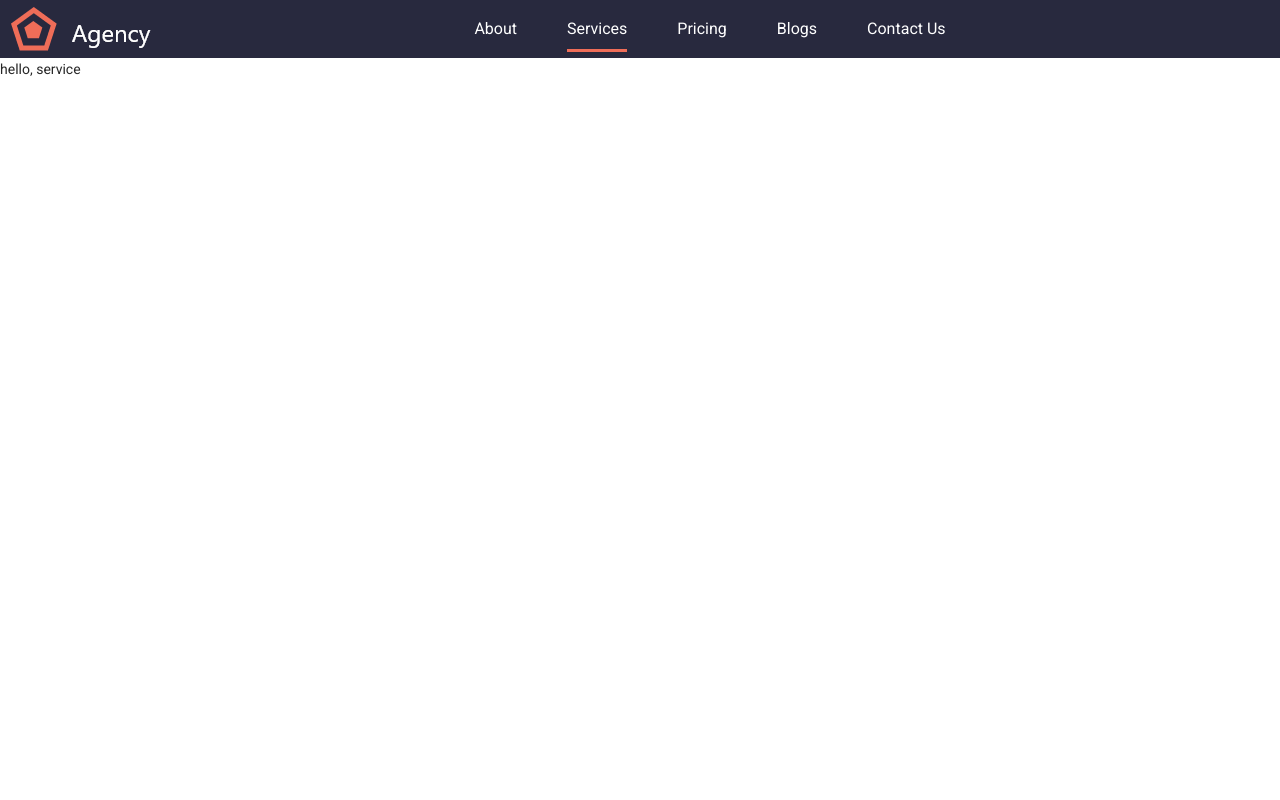
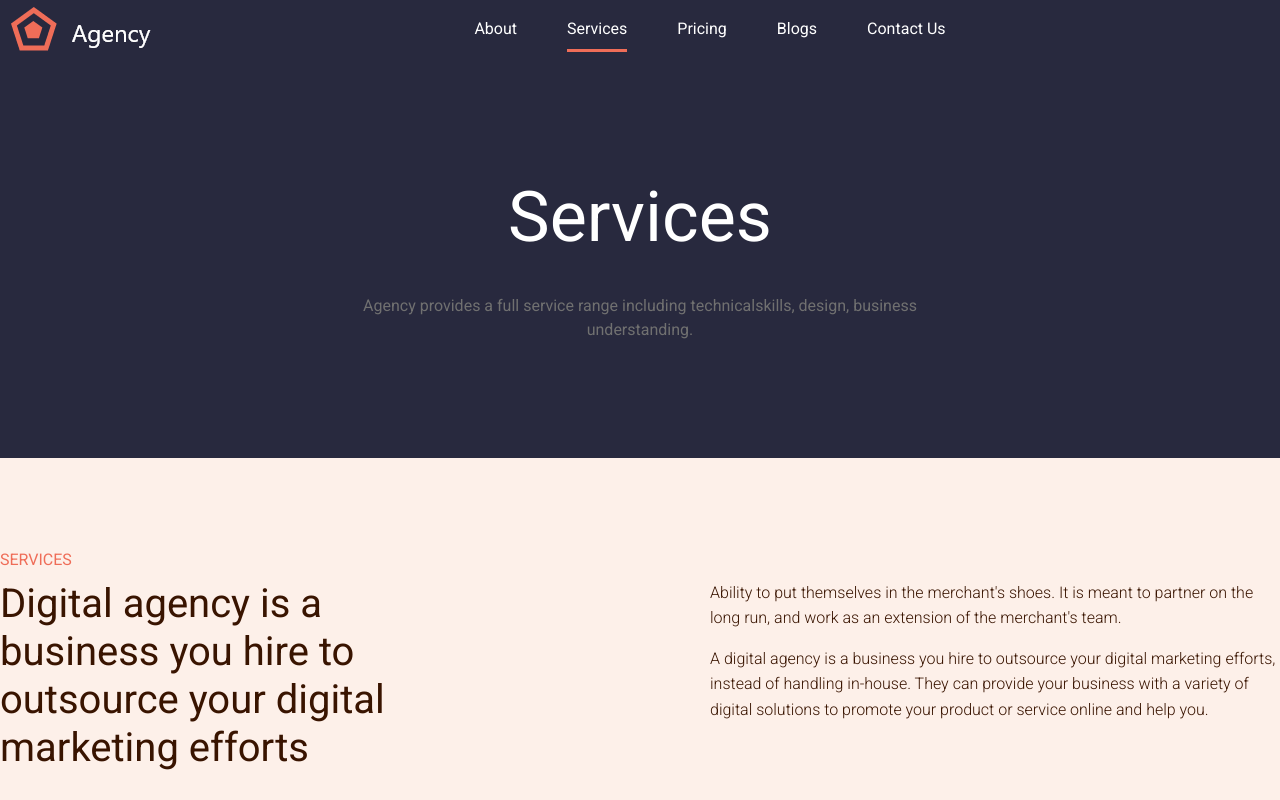
Before and after one commit to devTrailor/firstWeb, a React (Create React App) app: page /services in a window 1280 px wide. Built offline with nearby package versions, Linux system fonts and the light colour scheme.

Commit message:
Add: Service_page

```diff
--- a/src/components/Copyright/Copyright.js
+++ b/src/components/Copyright/Copyright.js
@@ -4,7 +4,19 @@ const Copyright = () => {
 
 
     return (
-        <div className='copyright container' style={{ textAlign: "center" , fontWeight: "500" }}>&copy; Ritik_Sharma</div>
+        <div className='copyright container' style={{ textAlign: "center", fontWeight: "500" }}>
+            <div>
+                Copyright © 2022. All rights reserved.
+            </div>
+            <div className="policy">
+                <p className="terms">Terms of use</p>
+                <p className="privacy">Privacy and Policy</p>
+            </div>
+
+
+
+
+        </div>
     )
 }
 
--- /dev/null
+++ b/src/components/SectionIntro/SectionIntro.js
@@ -0,0 +1,14 @@
+import React from 'react'
+// Styles
+import "./style.scss"
+
+const SectionIntro = (props) => {
+  return (
+    <div className='section-intro container'>
+    <h1 className="title">{props.title}</h1>
+    <p className="description">{props.intro_para}</p>
+    </div>
+  )
+}
+
+export default SectionIntro
--- /dev/null
+++ b/src/components/SectionIntro/style.scss
@@ -0,0 +1,15 @@
+@import "../../styles/variables/colors";
+.section-intro {
+    .title {
+        font-size: 70px;
+        color: $white;
+        text-align: center;
+    }
+    .description {
+        font-size: 16px;
+        text-align: center;
+        max-width: 570px;
+        margin: 0 auto;
+        color: #707070;
+    }
+}
--- /dev/null
+++ b/src/components/contactHeroposter/ContactHero.js
@@ -0,0 +1,26 @@
+import { Button } from 'antd'
+import React from 'react'
+import { Link } from 'react-router-dom'
+// styles
+import './style.scss'
+
+const ContactHero = (props) => {
+    return (
+        <div className='contact_hero'>
+            <div className="text_info">
+                <h3 className="title">{props.title}</h3>
+                <p className="description">{props.para}</p>
+                <div className="contact_btn">
+                    <Button>
+                        <Link to= {props.path}>{props.btn_name}</Link>
+                    </Button>
+                </div>
+            </div>
+            <div className="poster">
+                <img src={props.poster} alt="Loading...." />
+            </div>
+        </div>
+    )
+}
+
+export default ContactHero
--- /dev/null
+++ b/src/components/contactHeroposter/style.scss
@@ -0,0 +1,29 @@
+@import "../../styles/variables/colors";
+.contact_hero {
+    display: flex;
+    justify-content: space-between;
+    align-items: center;
+    .text_info {
+        padding: 0 45px;
+        .title {
+            font-size: 56px;
+            max-width: 329px;
+            color: $white;
+        }
+        .description {
+            font-size: 16px;
+            max-width: 470px;
+            color: #707070;
+            font-weight: 100;
+        }
+        .contact_btn {
+            .ant-btn {
+                border-radius: 5px;
+                padding: 7px 9px;
+                a {
+                    color: $black;
+                }
+            }
+        }
+    }
+}
--- a/src/components/howWork/style.scss
+++ b/src/components/howWork/style.scss
@@ -5,6 +5,7 @@
     gap: 150px;
     border-bottom: 1px solid #f3d1bf;
     flex-wrap: wrap;
+    justify-content: space-between;
     padding: 90px 0;
     .projects {
         max-width: 500px;
--- a/src/pages/AboutPage/About.js
+++ b/src/pages/AboutPage/About.js
@@ -151,17 +151,6 @@ function About() {
             title="Address" number="2247 Lunetta Street, TX 76301" />
         </div>
       </div>
-
-      {/* Footer_section */}
-
-      <div className="footer-section">
-        <Footer />
-      </div>
-      {/* Copyright */}
-      <div className="copyright-section" style={{ backgroundColor: "#FDF0E9" }}>
-        <Copyright />
-      </div>
-
     </div>
   );
 }
--- a/src/pages/AboutPage/style.scss
+++ b/src/pages/AboutPage/style.scss
@@ -207,8 +207,4 @@
             }
         }
     }
-    // Footer_section
-    .footer-section {
-        background-color: #fdf0e9;
-    }
 }
--- a/src/pages/ServicePage/Services.js
+++ b/src/pages/ServicePage/Services.js
@@ -1,12 +1,79 @@
 import React from "react";
-// import Navbar from "../../components/Header/Navbar/Navbar";
+import { Collapse } from 'antd';
+import { CopyOutlined } from '@ant-design/icons';
+// styles
+import "./styles.scss"
+// Pages
+import SectionIntro from "../../components/SectionIntro/SectionIntro";
+import HowWork from "../../components/howWork/HowWork";
+import ContactHero from "../../components/contactHeroposter/ContactHero";
+
+// Controls the text in the accordian
+const { Panel } = Collapse;
+function callback(key) {
+  console.log(key);
+}
 
 const Services = () => {
   return (
-    <div className="services-page">
-      {/* <Navbar/> */}
-      hello, service
-    </div>
+    <>
+      {/* Services Intro_page */}
+      <div className="services-page">
+        <div className="service_intro_section">
+          <SectionIntro title="Services" intro_para="Agency provides a full service range including
+       technicalskills, design, business understanding." />
+        </div>
+        {/* Services providing */}
+        <div className="services">
+          <div className="service-provide container">
+            <h3 className="title2">SERVICES</h3>
+            <div className="service-flex">
+              <div className="highlight_info">
+                <h1 className="title">
+                  Digital agency is a business you hire to outsource your digital marketing efforts
+                </h1>
+              </div>
+              <div className="info">
+                <p className="para" >Ability to put themselves in the merchant's shoes. It is meant to partner on the long run, and work as an extension of the merchant's team.
+                </p>
+                <p className="para" >A digital agency is a business you hire to outsource your digital marketing efforts, instead of handling in-house. They can provide your business with a variety of digital solutions to promote your product or service online and help you.</p>
+              </div>
+            </div>
+          </div>
+        </div>
+        {/* Services section accordian */}
+        <div className="accordian">
+          <div className="accordian_info container">
+            <Collapse defaultActiveKey={['1']} bordered={false} onChange={callback}>
+              <Panel icon={<CopyOutlined />} header="Design" key="1">
+                <p>Business you hire to outsource your digital marketing efforts, instead of handling in-house. They can provide your business with a variety of digital solutions to promote your product or service online and help you.</p>
+              </Panel>
+              <Panel header="Development" key="2">
+                <p>Business you hire to outsource your digital marketing efforts, instead of handling in-house. They can provide your business with a variety of digital solutions to promote your product or service online and help you.</p>
+              </Panel>
+              <Panel header="Marketing" key="3">
+                <p>Business you hire to outsource your digital marketing efforts, instead of handling in-house. They can provide your business with a variety of digital solutions to promote your product or service online and help you.</p>
+              </Panel>
+            </Collapse>
+          </div>
+        </div>
+        {/* How we work section */}
+        <div className="how-we-work">
+          <div className="container">
+            <HowWork />
+          </div>
+        </div>
+        {/* Contact-hero-section */}
+        <div className="contact-hero">
+          <div className="container">
+            <ContactHero path="contact-us" btn_name="Contact Now"
+              poster={require("../../assets/imags/pic.png")}
+              title="Help To Build Your Dream Project" para="A digital agency is a business you hire to outsource your digital marketing efforts, instead of handling in-house." />
+          </div>
+        </div>
+
+      </div>
+    </>
   );
 };
 
--- /dev/null
+++ b/src/pages/ServicePage/styles.scss
@@ -0,0 +1,82 @@
+@import "../../styles/variables/colors";
+.services-page {
+    .service_intro_section {
+        background-color: $theme-primary;
+        height: 400px;
+        align-items: center;
+        display: flex;
+        justify-content: center;
+    }
+    .services {
+        background-color: $theme-light-yellow;
+        .service-provide {
+            padding: 90px 0;
+            .title2 {
+                font-size: 16px;
+                color: $theme-secondary;
+            }
+            .service-flex {
+                display: flex;
+                justify-content: space-between;
+                flex-wrap: wrap;
+                .highlight_info {
+                    max-width: 470px;
+                    .title {
+                        font-size: 40px;
+                        color: #391400;
+                    }
+                }
+                .info {
+                    max-width: 570px;
+                    color: #391400;
+                    font-size: 16px;
+                    font-weight: 100;
+                }
+            }
+        }
+    }
+    .accordian {
+        background-color: $theme-light-yellow;
+        .accordian_info {
+            .ant-collapse-header {
+                background-color: $theme-light-yellow;
+                justify-content: space-between;
+                flex-direction: row-reverse;
+                padding: 55px 20px;
+                font-size: 56px;
+                .ant-collapse-header-title {
+                    color: $theme-secondary;
+                }
+            }
+            .anticon {
+                background-color: $theme-secondary;
+                color: $white;
+                padding: 7px;
+                border-radius: 50px;
+            }
+            .ant-collapse-item {
+                border: 1px solid #f3d1bf;
+                border-radius: 3px;
+            }
+            .ant-collapse {
+                border-left: none;
+            }
+        }
+    }
+    .how-we-work {
+        background-color: $theme-light-yellow;
+        .container {
+            .how-work {
+                justify-content: space-between;
+            }
+        }
+    }
+    // contact-section
+    .contact-hero {
+        background-color: $theme-light-yellow;
+        .container {
+            background-color: #EF6D58;
+            border-radius: 10px;
+        }
+    }
+}
--- a/src/styles/App.scss
+++ b/src/styles/App.scss
@@ -5,7 +5,7 @@
 @import "../styles/xtras";
 // theme styles files
 @import "~bootstrap/scss/bootstrap";
-@import '~antd/dist/antd.css'; //antd css
+@import "~antd/dist/antd.css"; //antd css
 // custom css
 * {
     font-family: "Raleway", sans-serif;
@@ -118,3 +118,26 @@ body {
 a {
     text-decoration: none;
 }
+
+// global csss
+.footer-section {
+    background-color: $theme-light-yellow;
+    .container {
+        border-bottom: 1px solid #f3d1bf;
+    }
+}
+
+.copyright-content {
+    background-color: $theme-light-yellow;
+    .copyright {
+        display: flex;
+        justify-content: space-between;
+        align-items: center;
+        .policy {
+            display: flex;
+            gap: 25px;
+            align-items: center;
+            padding: 40px 0;
+        }
+    }
+}
```
Also changed, not shown: src/AppRouter.js (+14 -2 lines), src/assets/imags/pic.png (added).
